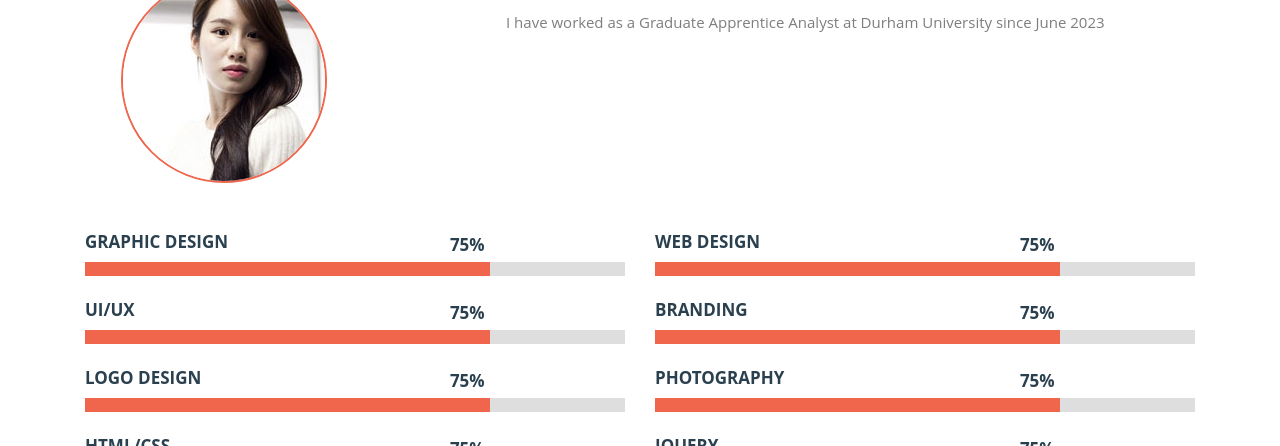
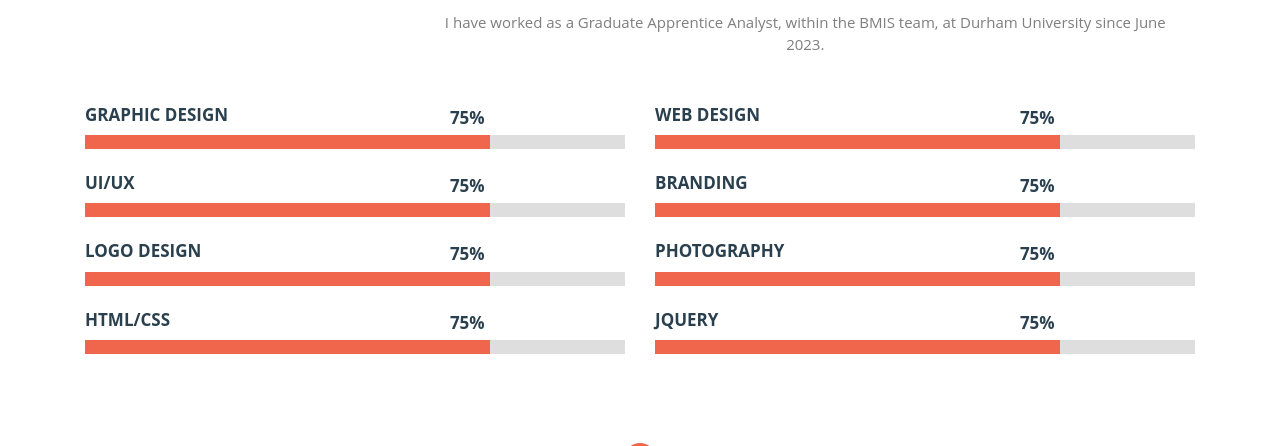
Before and after one commit to niallatdurham/portfolio, a plain HTML site: page above/index.html in a window 1280 px wide. Shown: the part 654-1100 px from the top of the page. Drawn offline with Linux system fonts and the light colour scheme.

Commit message:
removed image

```diff
--- a/above/index.html
+++ b/above/index.html
@@ -99,10 +99,10 @@ Smartphone Compatible web template, free webdesigns for Nokia, Samsung, LG, Sony
 		<div class="about-header">
 			<h3>about</h3>
 			<div class="about-imag">
-			<img src="images/pic-9.jpg" alt=""/>
+			<img src="" alt=""/>
 			</div>
 			<div class="about-text">
-					<P>I have worked as a Graduate Apprentice Analyst at Durham University since June 2023</P>
+					<P>I have worked as a Graduate Apprentice Analyst, within the BMIS team, at Durham University since June 2023.</P>
 			</div>
 			<div class="clearfix"></div>
 			</div>
```
